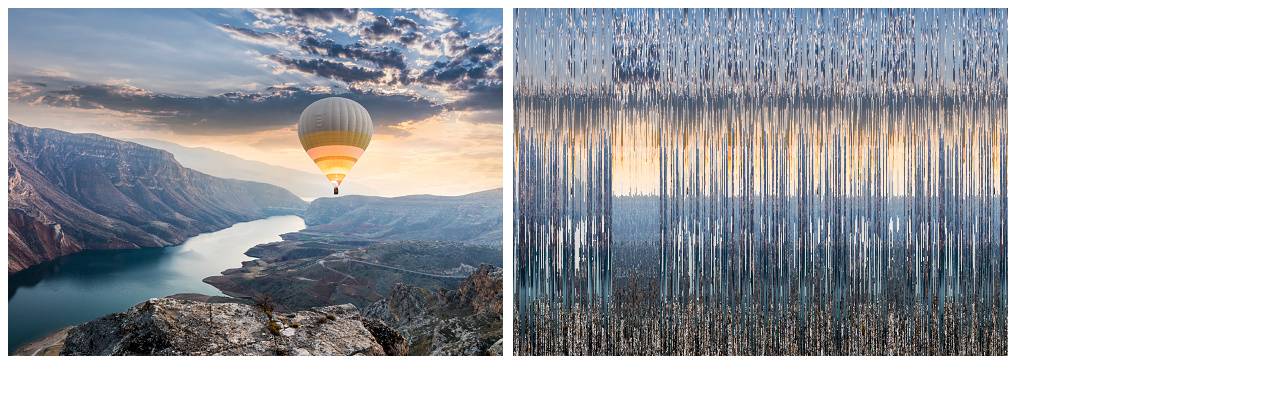
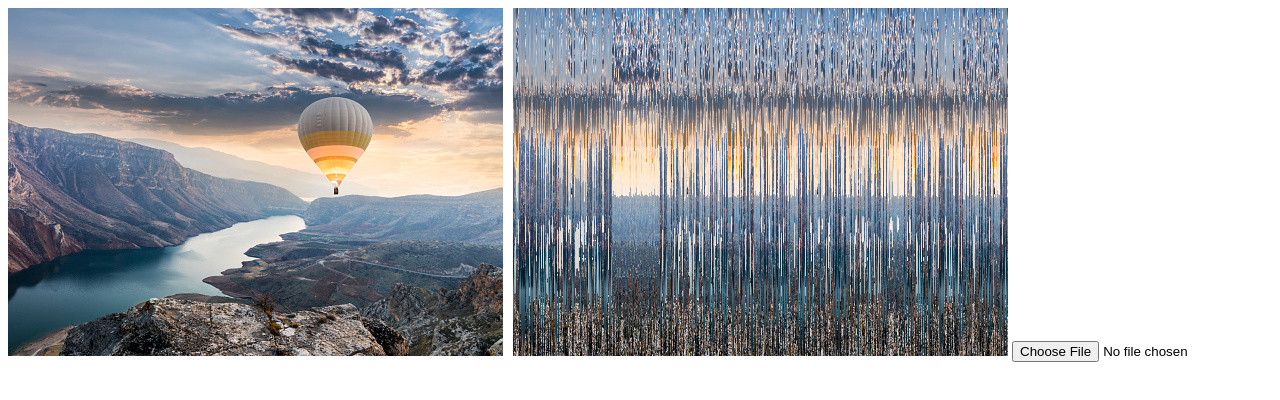
Before and after one commit to williamsokol/ImageSortEffect, a plain HTML site: page index.html in a window 1280 px wide. Drawn offline with Linux system fonts and the light colour scheme.

Commit message:
made it so file can be uploaded

```diff
--- a/Sorter.js
+++ b/Sorter.js
@@ -8,22 +8,25 @@ const ctx = canvas.getContext('2d');
 
 var imgcols = new Array(); // colloms of image pixels
 var img = new Image();     // image
-img.src = "Picture1.png";
 
 
 
-console.log(img);
 
-SetUpSorter();
-async function SetUpSorter(){
+
+SetUpSorter("Picture1.png");
+async function SetUpSorter(imgSrc){
+
+    img.src = imgSrc;
+
     // do when finished loading images
     await new Promise(resolve => { img.onload = img.onerror = resolve; }).then(() => {
             console.log('images finished loading');
     });
 
-    ctx.canvas.width  = img.width*2.1 ;
-    ctx.canvas.height  = img.height*2;
+    ctx.canvas.width  = img.width*2 + 10 ;
+    ctx.canvas.height  = img.height;
 
+    ctx.clearRect(0, 0, canvas.width, canvas.height);
     ctx.drawImage(img, 0, 0);
 
     // get image data
@@ -51,16 +54,13 @@ async function SetUpSorter(){
 //console.log(imgcols);
 
 function draw(){
-    console.log(img.width);
+
     for (var i=0; i<img.width; i++)
     {
        ctx.putImageData(imgcols[i], i+(img.width+10), 0);
 
     }
 }
-
-
-
 function thing(){
     window.setTimeout(function(){
 
@@ -68,3 +68,11 @@ function thing(){
         window.requestAnimationFrame(thing);
     },1000/30)
 }
+
+var loadFile = function(event) {
+    //var output = document.getElementById('output');
+    SetUpSorter( URL.createObjectURL(event.target.files[0]));
+    //output.onload = function() {
+    //  URL.revokeObjectURL(output.src) // free memory
+    //}
+};
--- a/index.html
+++ b/index.html
@@ -9,6 +9,10 @@
     </head>
     <body>
         <canvas id="canvas"></canvas>
+
+        <input type="file" accept="image/*" onchange="loadFile(event)">
+        <img id="output"/>
+
         <script src="Basics.js"></script>
         <script src="Algorithems.js"></script>
         <script src="Sorter.js"></script>
```
